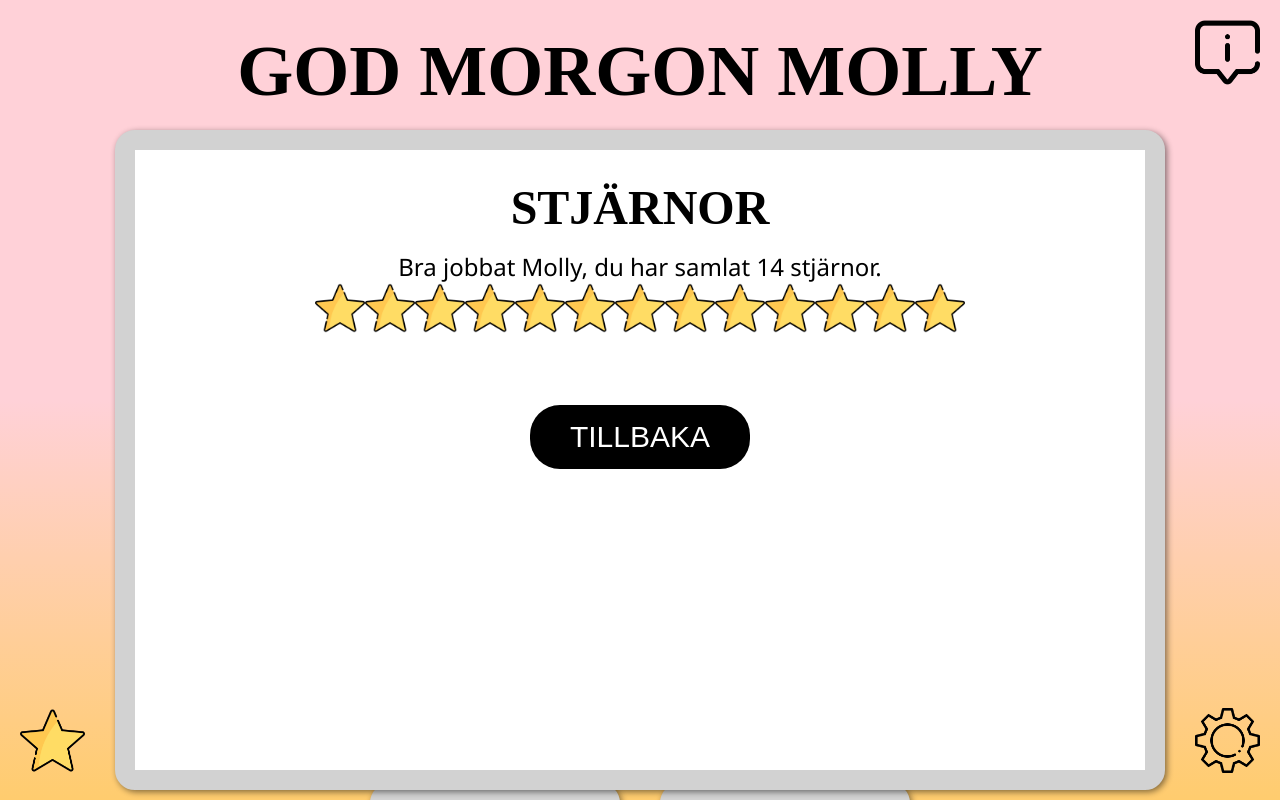
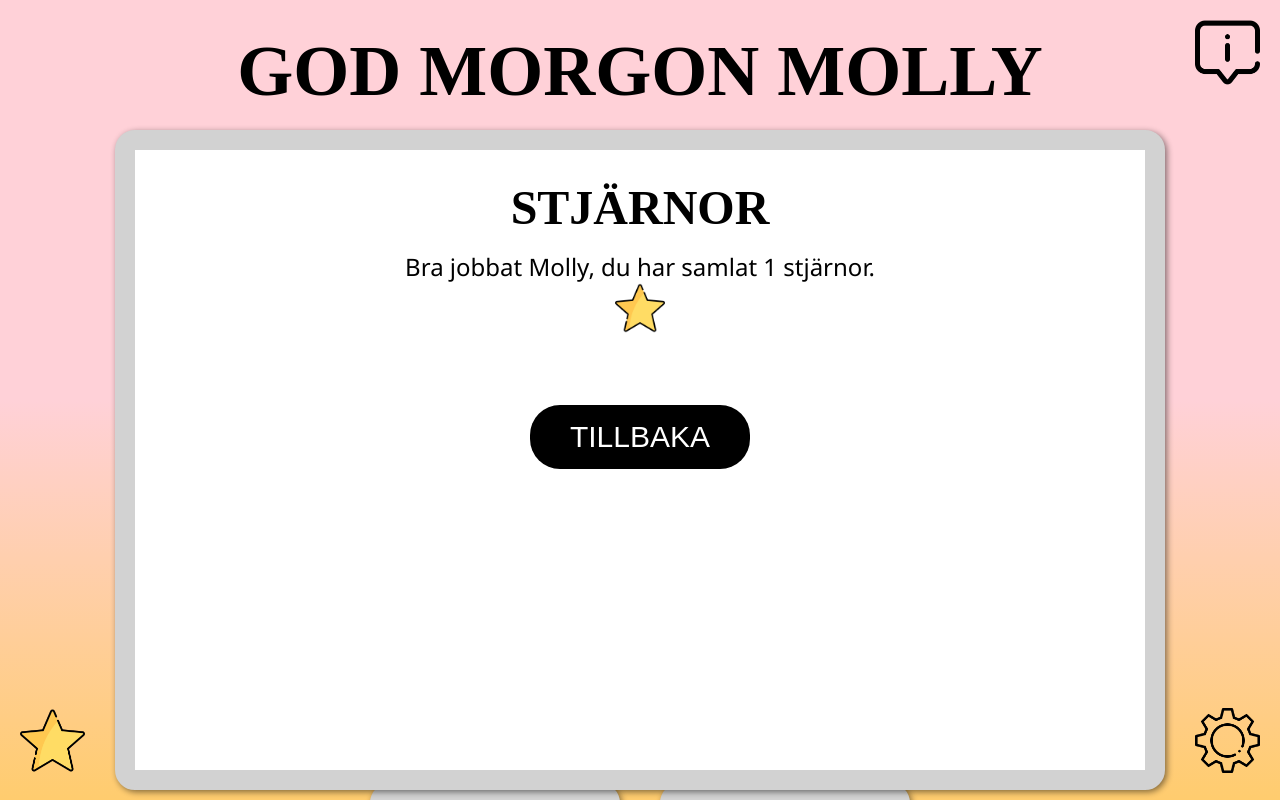
Before and after one commit to elinamren/kids-routine, a React (Create React App) app: page / in a window 1280 px wide. Both pictures are taken after a click on the button 52 px from the left and 744 px from the top of the page. Shown: the top 800 px of the page. Built offline with nearby package versions, Linux system fonts and the light colour scheme; a web font is replaced by a local one.

Commit message:
changed varible to use state for star array

```diff
--- a/src/App.js
+++ b/src/App.js
@@ -8,9 +8,13 @@ import Star from "./components/Star";
 import Settings from "./components/Settings";
 
 function App() {
+  const name = "Molly";
+  const [earnedStars, setEarnedStars] = useState([1]);
+
   const [isInfoOpen, setIsInfoOpen] = useState(false);
   const [isStarOpen, setIsStarOpen] = useState(false);
 
+  // Function that can work for all classes, need to figure out the id thing though
   const [isOpen, setIsOpen] = useState({
     info: false,
     star: false,
@@ -30,20 +34,29 @@ function App() {
     });
   }
 
+  //--------------------------------------
+
   function handleInfo(event) {
     setIsInfoOpen((prevValue) => {
       return !prevValue;
     });
   }
-  function handleStars() {
+  function handleStarsModal() {
     setIsStarOpen((prevValue) => {
       return !prevValue;
     });
   }
+
+  function handleStars() {
+    console.log("pling");
+    setEarnedStars((prevValue) => [...prevValue, prevValue.length + 1]);
+    console.log(earnedStars);
+  }
+
   return (
     <div className="App">
-      <Header />
-      <Cards />
+      <Header name={name} />
+      <Cards onClick={handleStars} />
       <IconButton
         src="images/info.png"
         alt="info"
@@ -61,15 +74,26 @@ function App() {
         src="images/star.png"
         alt="star"
         id="star-button"
-        onClick={handleStars}
+        onClick={handleStarsModal}
       />
       <Info
         onClick={handleInfo}
         style={{ display: isInfoOpen ? "block" : "none" }}
       />
       <Star
-        onClick={handleStars}
+        onClick={handleStarsModal}
         style={{ display: isStarOpen ? "block" : "none" }}
+        name={name}
+        star={earnedStars.length}
+        starDisplay={earnedStars.map((star) => (
+          <img
+            src="/images/star.png"
+            alt=""
+            width="50"
+            height="50"
+            key={star}
+          />
+        ))}
       />
       <Settings
         onClick={handleModal}
--- a/src/components/Cards.js
+++ b/src/components/Cards.js
@@ -1,14 +1,11 @@
 import cardsMorning from "./cards-morning.js";
 
-const Cards = () => {
-  function handleClick() {
-    console.log("STAR!");
-  }
+const Cards = (props) => {
   return (
     <div className="cards-container">
       {cardsMorning.map((card) => {
         return (
-          <div key={card.id} className="cards" onClick={handleClick}>
+          <div key={card.id} className="cards" onClick={props.onClick}>
             <img src={card.image} alt={card.title} width="150" height="150" />
             <h3>{card.title}</h3>
           </div>
--- a/src/components/Header.js
+++ b/src/components/Header.js
@@ -1,8 +1,7 @@
-const Header = () => {
-  const name = "Molly";
+const Header = (props) => {
   return (
     <header>
-      <h1>God morgon {name}</h1>
+      <h1>God morgon {props.name}</h1>
     </header>
   );
 };
--- a/src/components/Star.js
+++ b/src/components/Star.js
@@ -1,24 +1,11 @@
 const Star = (props) => {
-  const name = "Molly";
-  let earnedStars = [1, 2, 3, 4, 5, 6, 7, 8, 9, 10, 12, 13, 14];
-
   return (
     <div className="star container" style={props.style}>
       <h2>Stjärnor</h2>
       <p>
-        Bra jobbat {name}, du har samlat {earnedStars.length + 1} stjärnor.
+        Bra jobbat {props.name}, du har samlat {props.star} stjärnor.
       </p>
-      <div>
-        {earnedStars.map((star) => (
-          <img
-            src="/images/star.png"
-            alt=""
-            width="50"
-            height="50"
-            key={star}
-          />
-        ))}
-      </div>
+      <div>{props.starDisplay}</div>
       <br />
       <button onClick={props.onClick}>Tillbaka</button>
     </div>
```
